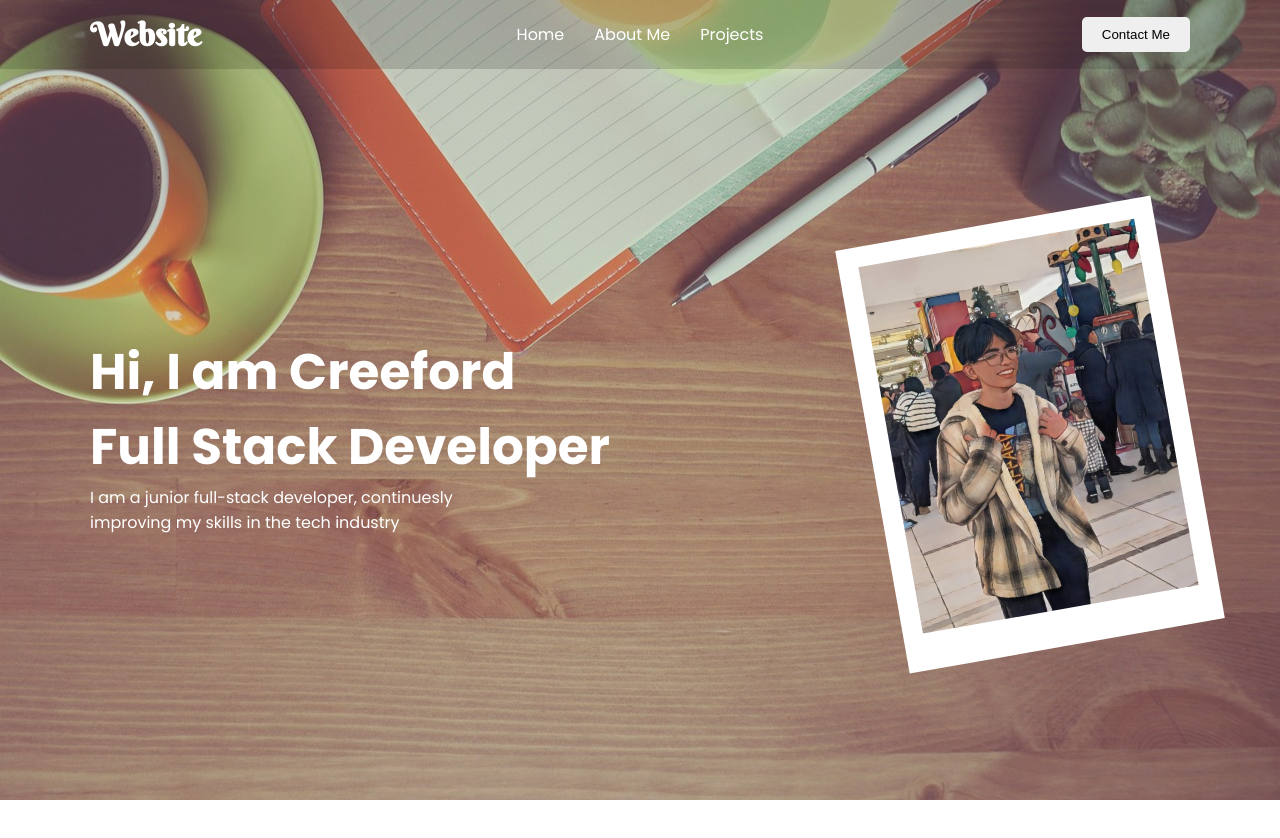
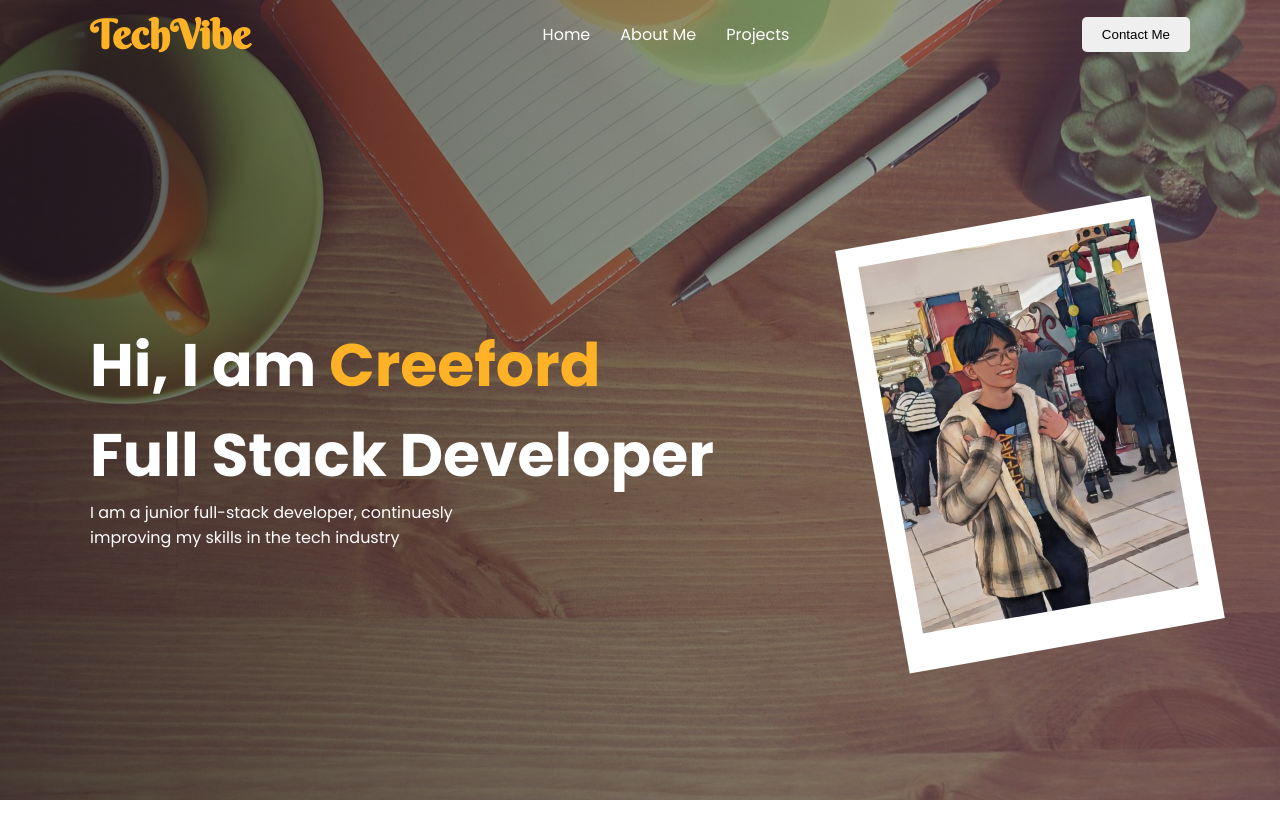
Before and after one commit to CreefordSanchez/my-own-website, a website: page index.html in a window 1280 px wide. Shown: the top 838 px of the page. Before the commit the page ends 800 px from the top, so only its background shows below. Drawn offline with Linux system fonts and the light colour scheme.

Commit message:
update-header-and-hero

```diff
--- a/assets/css/data/utility.css
+++ b/assets/css/data/utility.css
@@ -3,6 +3,7 @@
 :root {
   --app-black: #020304;
   --app-white: #fff;
+  --app-orange: #ffb225;
 }
 
 .container {
@@ -13,3 +14,7 @@
 .break {
   display: block;
 }
+
+.orange {
+  color: var(--app-orange);
+}
--- a/assets/css/style.css
+++ b/assets/css/style.css
@@ -4,18 +4,12 @@
 @import url(./data/reset.css);
 
 /* Header */
-header {
-  position: fixed;
-  top: 0;
-  width: 100%;
-  background-color: #00000025;
-}
-
 header .container {
   display: grid;
   grid-template-columns: 1fr 1fr 1fr;
   align-items: center;
   padding: 15px 0;
+  max-height: 69px;
 
   nav {
     justify-self: center;
@@ -32,8 +26,9 @@ header .container {
   }
 
   h1 {
-    color: #fff;
+    color: var(--app-orange);
     font-family: "Berkshire Swash", sans-serif;
+    font-size: 40px;
   }
 }
 
@@ -44,12 +39,18 @@ nav ul {
 
 /* Hero Banner */
 .hero {
-  padding-top: 69px;
   background-image: url(../img/hero-background.jpg);
   background-position: 50% 90%;
   background-size: cover;
   color: var(--app-white);
+  position: relative;
+  height: 100vh;
+}
 
+.hero-content {
+  position: absolute;
+  width: 100%;
+  z-index: 1;
   .container {
     display: flex;
     align-items: center;
@@ -58,8 +59,17 @@ nav ul {
   }
 
   h1 {
-    font-size: 50px;
+    font-size: 60px;
   }
+}
+
+.hero-overlay {
+  position: absolute;
+  height: 100%;
+  width: 100%;
+  z-index: 0;
+  top: 0;
+  background-image: linear-gradient(to right, #0000008c, #0000001b);
 }
 
 .hero-img-box {
--- a/index.html
+++ b/index.html
@@ -3,7 +3,7 @@
   <head>
     <meta charset="UTF-8">
     <meta name="viewport" content="width=device-width, initial-scale=1.0">
-    <title>Document</title>
+    <title>TechVibe</title>
     <link rel="stylesheet" href="https://cdnjs.cloudflare.com/ajax/libs/font-awesome/6.6.0/css/all.min.css" integrity="sha512-Kc323vGBEqzTmouAECnVceyQqyqdsSiqLQISBL29aUW4U/M7pSPA/gEUZQqv1cwx4OnYxTxve5UMg5GT6L4JJg==" crossorigin="anonymous" referrerpolicy="no-referrer" />
     <link rel="preconnect" href="https://fonts.googleapis.com">
     <link rel="preconnect" href="https://fonts.gstatic.com" crossorigin>
@@ -12,9 +12,12 @@
     <script src="./assets/js/app.js" defer></script>
   </head>
   <body>
+    <section class="hero">
+      <div class="hero-content">
+
       <header>
         <div class="container">
-        <h1>Website</h1>
+          <h1>TechVibe</h1>
           <nav>
             <ul>
               <li><a href="">Home</a></li>
@@ -25,8 +28,6 @@
           <button>Contact Me</button>
         </div>
       </header>
-
-    <section class="hero">
       <div class="container">
         <div class="hero-headline">
           <h1>
@@ -41,6 +42,52 @@
           <img src="./assets/img/cartoon-me.jpg" alt="">
         </div>
       </div>
+      </div>
+      <div class="hero-overlay"></div>
     </section>
+    <br>
+    <br>
+    <br>
+    <br>
+    <br>
+    <br>
+    <br>
+    <br>
+    <br>
+    <br>
+    <br>
+    <br>
+    <br>
+    <br>
+    <br>
+    <br>
+    <br>
+    <br>
+    <br>
+    <br>
+    <br>
+    <br>
+    <br>
+    <br>
+    <br>
+    <br>
+    <br>
+    <br>
+    <br>
+    <br>
+    <br>
+    <br>
+    <br>
+    <br>
+    <br>
+    <br>
+    <br>
+    <br>
+    <br>
+    <br>
+    <br>
+    <br>
+    <br>
+    <br>
   </body>
 </html>
```
Lines whose indentation alone changed are shown as unchanged.
